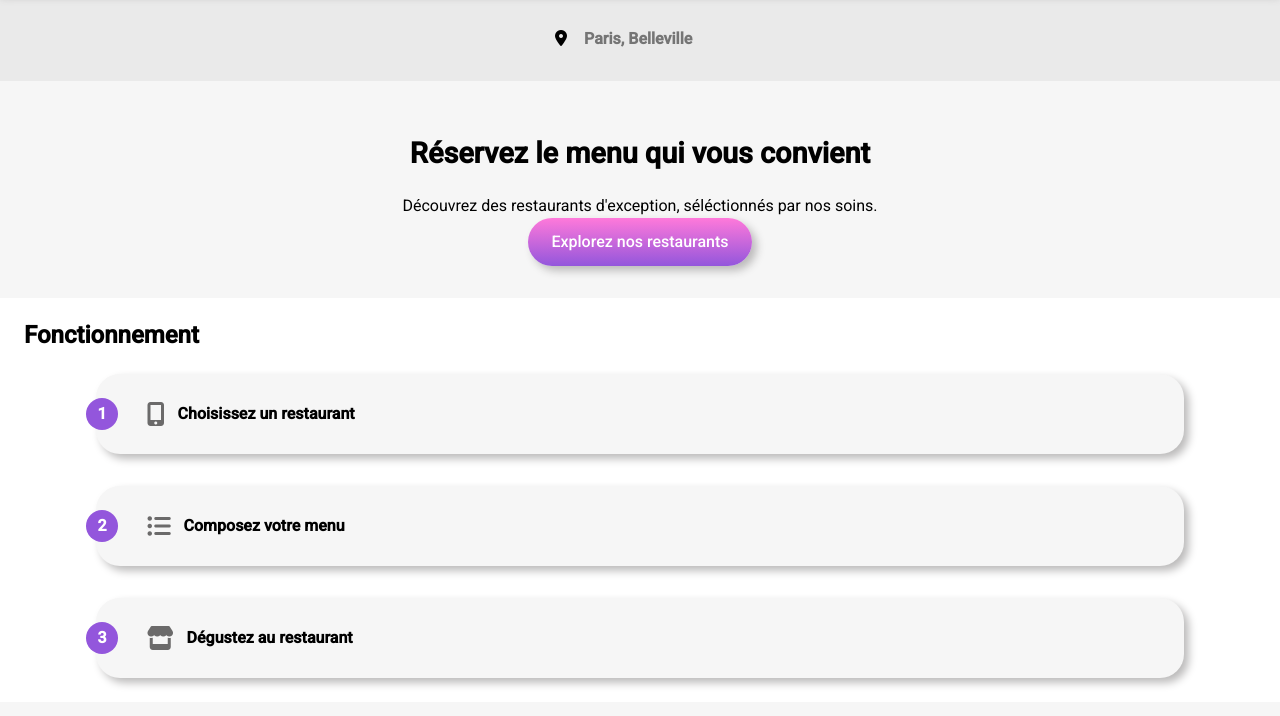
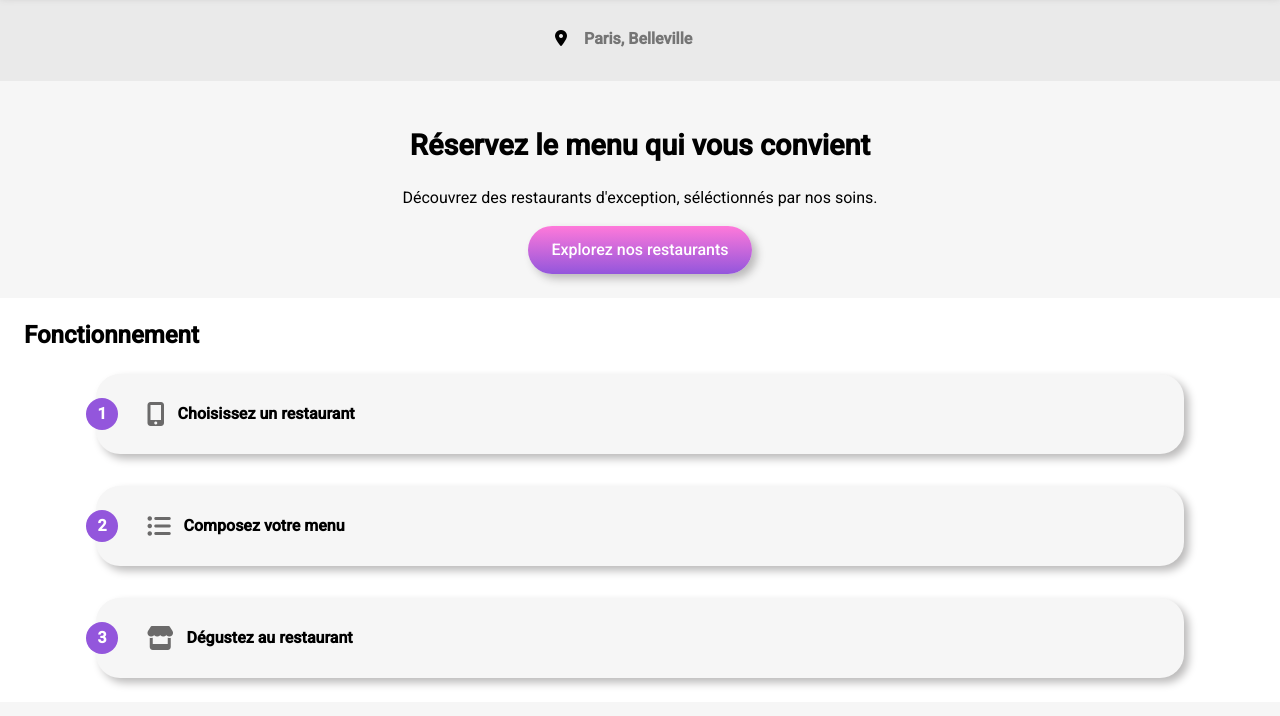
Before and after one commit to AudreyRnn/AudreyRannou_3_21102021, a website: page index.html in a window 1280 px wide. Shown: the part 84-800 px from the top of the page. Drawn offline with Linux system fonts and the light colour scheme; a web font is replaced by a local one.

Commit message:
pading section presentation

```diff
--- a/sass/pages/index.scss
+++ b/sass/pages/index.scss
@@ -4,9 +4,10 @@
   align-items: center;
   justify-content: center;
   background-color: #f6f6f6;
-  padding: 2rem;
+  padding: 1.5rem;
   &__text {
     text-align: center;
+    padding-bottom: 1rem;
   }
 }
 //mise en forme du bloc fonctionnement
```
Also changed, not shown: css/style.css, 1 other file.
